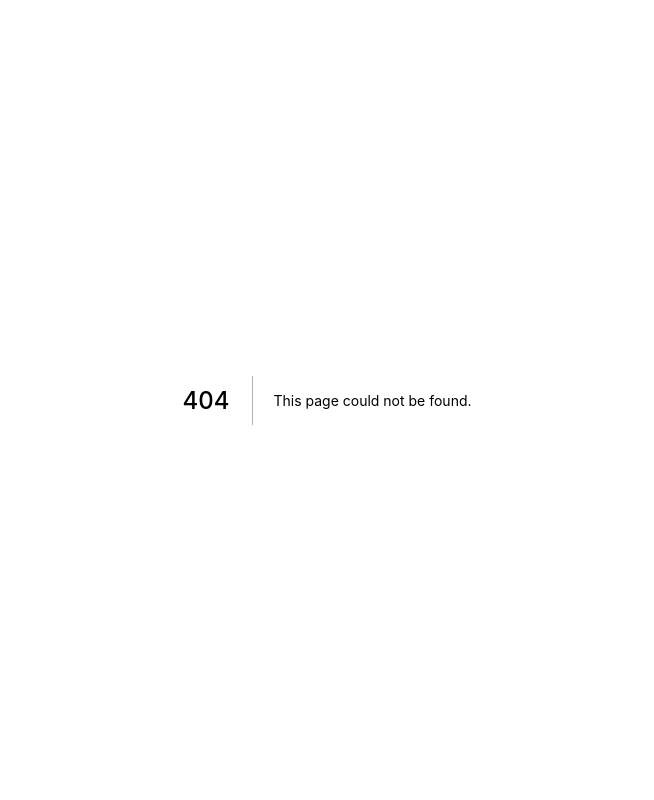
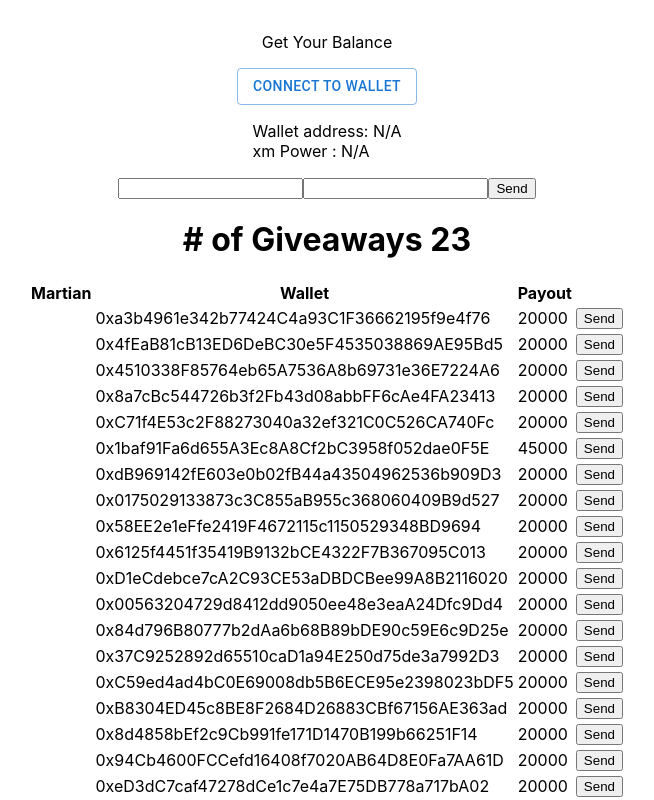
Before and after one commit to gggoaaat/xMooneyDapp, a Next.js app: page /giveaway in a window 1280 px wide. Before the commit this address had no page. Shown: the top 800 px of the page, without its empty margins (313-967 px from the left). Built offline with nearby package versions, Linux system fonts and the light colour scheme.

Commit message:
progress

```diff
--- a/components/martians/martianHolders.js
+++ b/components/bulk/giveaways.js
@@ -5,7 +5,7 @@ import ApiData from '../apiData';
 import Web3 from "web3";
 
 
-export default function MartianHolders(e) {
+export default function Giveaways(e) {
 
     const cors = require("cors")
     var cors_api_url = 'https://cors-anywhere.herokuapp.com/';
@@ -30,26 +30,29 @@ export default function MartianHolders(e) {
     function GetMinerPayout(props) {
 
         const [payoutData, setPayoutData] = useState({ rows: [
-            { "Martian": "1",  "WalletAddress": "0xE74bd9dA4d88B57Ea88E16F2978469bF73DB0774", "Mooney Earned w Reflections" : 35000 },
-            { "Martian": "2",  "WalletAddress": "0xC59ed4ad4bC0E69008db5B6ECE95e2398023bDF5", "Mooney Earned w Reflections" : 35000 },
-            { "Martian": "3",  "WalletAddress": "0xC7DC1454a66ADAE31824317447706174c136c0f7", "Mooney Earned w Reflections" : 35000 },
-            { "Martian": "4",  "WalletAddress": "0xD1CC76b7892e9F6b5B318B552A4Ac98812D6cEe9", "Mooney Earned w Reflections" : 35000 },
-            { "Martian": "5",  "WalletAddress": "0xb86b654D1BF7d68795cA5cF33d9B9dB065a4F2Cf", "Mooney Earned w Reflections" : 35000 },
-            { "Martian": "6",  "WalletAddress": "0x1baf91Fa6d655A3Ec8A8Cf2bC3958f052dae0F5E", "Mooney Earned w Reflections" : 35000 },
-            { "Martian": "7",  "WalletAddress": "0xB8304ED45c8BE8F2684D26883CBf67156AE363ad", "Mooney Earned w Reflections" : 35000 },
-            { "Martian": "8",  "WalletAddress": "0xdB969142fE603e0b02fB44a43504962536b909D3", "Mooney Earned w Reflections" : 35000 },
-            { "Martian": "9",  "WalletAddress": "0x37e57E5F8279f367Fb8FF48FAF5a5A87fBc37fe4", "Mooney Earned w Reflections" : 35000 },
-            { "Martian": "10", "WalletAddress": "0xe3F2d985474F59Aa2cEeFd9a4eB574b8797dE0C3", "Mooney Earned w Reflections" : 35000 },
-            { "Martian": "11", "WalletAddress": "0x37C9252892d65510caD1a94E250d75de3a7992D3", "Mooney Earned w Reflections" : 35000 },
-            { "Martian": "12", "WalletAddress": "0xA2216B7c998571Daf84bAb685B31FcE0F16753E7", "Mooney Earned w Reflections" : 35000 },
-            { "Martian": "13", "WalletAddress": "0x5750526d21809B0Fb39d48899DB3A3a17b3ec4a7", "Mooney Earned w Reflections" : 35000 },
-            { "Martian": "14", "WalletAddress": "0xd5745322Be72654761775586ed14C34713d805E5", "Mooney Earned w Reflections" : 35000 },
-            { "Martian": "15", "WalletAddress": "0x1a23609c868721bC6FdA3DdD71AaeC1aD377165c", "Mooney Earned w Reflections" : 35000 },
-            { "Martian": "16", "WalletAddress": "0x293a07a31af512E3284d8BD2d95C8e421911169E", "Mooney Earned w Reflections" : 35000 },
-            { "Martian": "17", "WalletAddress": "0xc85296B580c647C92eccAA89593bA8272eBff6d3", "Mooney Earned w Reflections" : 35000 },
-            { "Martian": "18", "WalletAddress": "0xB7C23C678E14339851bFFe9D01CeAF36BE67d972", "Mooney Earned w Reflections" : 35000 },
-            { "Martian": "19", "WalletAddress": "0xeD3dC7caf47278dCe1c7e4a7E75DB778a717bA02", "Mooney Earned w Reflections" : 35000 },
-            { "Martian": "20", "WalletAddress": "0x335D96bc142E52e66A1Ae24A4dd909045064EB95", "Mooney Earned w Reflections" : 35000 }
+            { "Winner": "01", "WalletAddress": "0xa3b4961e342b77424C4a93C1F36662195f9e4f76", "Mooney Earned w Reflections" : 20000 },
+            { "Winner": "02", "WalletAddress": "0x4fEaB81cB13ED6DeBC30e5F4535038869AE95Bd5", "Mooney Earned w Reflections" : 20000 },
+            { "Winner": "03", "WalletAddress": "0x4510338F85764eb65A7536A8b69731e36E7224A6", "Mooney Earned w Reflections" : 20000 },
+            { "Winner": "04", "WalletAddress": "0x8a7cBc544726b3f2Fb43d08abbFF6cAe4FA23413", "Mooney Earned w Reflections" : 20000 },
+            { "Winner": "05", "WalletAddress": "0xC71f4E53c2F88273040a32ef321C0C526CA740Fc", "Mooney Earned w Reflections" : 20000 },
+            { "Winner": "06", "WalletAddress": "0x1baf91Fa6d655A3Ec8A8Cf2bC3958f052dae0F5E", "Mooney Earned w Reflections" : 45000 },
+            { "Winner": "07", "WalletAddress": "0xdB969142fE603e0b02fB44a43504962536b909D3", "Mooney Earned w Reflections" : 20000 },
+            { "Winner": "08", "WalletAddress": "0x0175029133873c3C855aB955c368060409B9d527", "Mooney Earned w Reflections" : 20000 },
+            { "Winner": "09", "WalletAddress": "0x58EE2e1eFfe2419F4672115c1150529348BD9694", "Mooney Earned w Reflections" : 20000 },
+            { "Winner": "10", "WalletAddress": "0x6125f4451f35419B9132bCE4322F7B367095C013", "Mooney Earned w Reflections" : 20000 },
+            { "Winner": "11", "WalletAddress": "0xD1eCdebce7cA2C93CE53aDBDCBee99A8B2116020", "Mooney Earned w Reflections" : 20000 },
+            { "Winner": "12", "WalletAddress": "0x00563204729d8412dd9050ee48e3eaA24Dfc9Dd4", "Mooney Earned w Reflections" : 20000 },
+            { "Winner": "13", "WalletAddress": "0x84d796B80777b2dAa6b68B89bDE90c59E6c9D25e", "Mooney Earned w Reflections" : 20000 },
+            { "Winner": "14", "WalletAddress": "0x37C9252892d65510caD1a94E250d75de3a7992D3", "Mooney Earned w Reflections" : 20000 },
+            { "Winner": "15", "WalletAddress": "0xC59ed4ad4bC0E69008db5B6ECE95e2398023bDF5", "Mooney Earned w Reflections" : 20000 },
+            { "Winner": "16", "WalletAddress": "0xB8304ED45c8BE8F2684D26883CBf67156AE363ad", "Mooney Earned w Reflections" : 20000 },
+            { "Winner": "17", "WalletAddress": "0x8d4858bEf2c9Cb991fe171D1470B199b66251F14", "Mooney Earned w Reflections" : 20000 },
+            { "Winner": "18", "WalletAddress": "0x94Cb4600FCCefd16408f7020AB64D8E0Fa7AA61D", "Mooney Earned w Reflections" : 20000 },
+            { "Winner": "19", "WalletAddress": "0xeD3dC7caf47278dCe1c7e4a7E75DB778a717bA02", "Mooney Earned w Reflections" : 20000 },
+            { "Winner": "20", "WalletAddress": "0xDc5403A94EF5069bFfD5F11306baace7974c3C76", "Mooney Earned w Reflections" : 20000 },
+            { "Winner": "21", "WalletAddress": "0x4d01906D16c58f4E814d4C5DFC53D7d274743f32", "Mooney Earned w Reflections" : 25000 },
+            { "Winner": "22", "WalletAddress": "0x8addaF3F963A15B8B4c058E27762a511b6638413", "Mooney Earned w Reflections" : 25000 },
+            { "Winner": "23", "WalletAddress": "0xE73bae5ff0944458D1032346663b24a37475c4F3", "Mooney Earned w Reflections" : 25000 }
         ] });
         const [loaded, setLoaded] = useState(true);
 
@@ -71,7 +74,7 @@ export default function MartianHolders(e) {
                 <input key="Amount"></input>
                 <button onClick={() => sendMinerPayout({})}>Send</button>
             </form>
-                <h1># of Miners { payoutData.rows.length }</h1>
+                <h1># of Giveaways { payoutData.rows.length }</h1>
                 <table><thead><tr><th>Martian</th><th>Wallet</th><th>Payout</th><th></th></tr></thead><tbody>{loaded ? resultData : <tr><td colSpan="3">Loading</td></tr>}</tbody></table>
             </>)
     }
@@ -83,7 +86,26 @@ export default function MartianHolders(e) {
     }
 }
 
-
+// { "Martian": "1",  "WalletAddress": "0xE74bd9dA4d88B57Ea88E16F2978469bF73DB0774", "Mooney Earned w Reflections" : 35000 },
+// { "Martian": "2",  "WalletAddress": "0xC59ed4ad4bC0E69008db5B6ECE95e2398023bDF5", "Mooney Earned w Reflections" : 35000 },
+// { "Martian": "3",  "WalletAddress": "0xC7DC1454a66ADAE31824317447706174c136c0f7", "Mooney Earned w Reflections" : 35000 },
+// { "Martian": "4",  "WalletAddress": "0xD1CC76b7892e9F6b5B318B552A4Ac98812D6cEe9", "Mooney Earned w Reflections" : 35000 },
+// { "Martian": "5",  "WalletAddress": "0xb86b654D1BF7d68795cA5cF33d9B9dB065a4F2Cf", "Mooney Earned w Reflections" : 35000 },
+// { "Martian": "6",  "WalletAddress": "0x1baf91Fa6d655A3Ec8A8Cf2bC3958f052dae0F5E", "Mooney Earned w Reflections" : 35000 },
+// { "Martian": "7",  "WalletAddress": "0xB8304ED45c8BE8F2684D26883CBf67156AE363ad", "Mooney Earned w Reflections" : 35000 },
+// { "Martian": "8",  "WalletAddress": "0xdB969142fE603e0b02fB44a43504962536b909D3", "Mooney Earned w Reflections" : 35000 },
+// { "Martian": "9",  "WalletAddress": "0x37e57E5F8279f367Fb8FF48FAF5a5A87fBc37fe4", "Mooney Earned w Reflections" : 35000 },
+// { "Martian": "10", "WalletAddress": "0xe3F2d985474F59Aa2cEeFd9a4eB574b8797dE0C3", "Mooney Earned w Reflections" : 35000 },
+// { "Martian": "11", "WalletAddress": "0x37C9252892d65510caD1a94E250d75de3a7992D3", "Mooney Earned w Reflections" : 35000 },
+// { "Martian": "12", "WalletAddress": "0xA2216B7c998571Daf84bAb685B31FcE0F16753E7", "Mooney Earned w Reflections" : 35000 },
+// { "Martian": "13", "WalletAddress": "0x5750526d21809B0Fb39d48899DB3A3a17b3ec4a7", "Mooney Earned w Reflections" : 35000 },
+// { "Martian": "14", "WalletAddress": "0xd5745322Be72654761775586ed14C34713d805E5", "Mooney Earned w Reflections" : 35000 },
+// { "Martian": "15", "WalletAddress": "0x1a23609c868721bC6FdA3DdD71AaeC1aD377165c", "Mooney Earned w Reflections" : 35000 },
+// { "Martian": "16", "WalletAddress": "0x293a07a31af512E3284d8BD2d95C8e421911169E", "Mooney Earned w Reflections" : 35000 },
+// { "Martian": "17", "WalletAddress": "0xc85296B580c647C92eccAA89593bA8272eBff6d3", "Mooney Earned w Reflections" : 35000 },
+// { "Martian": "18", "WalletAddress": "0xB7C23C678E14339851bFFe9D01CeAF36BE67d972", "Mooney Earned w Reflections" : 35000 },
+// { "Martian": "19", "WalletAddress": "0xeD3dC7caf47278dCe1c7e4a7E75DB778a717bA02", "Mooney Earned w Reflections" : 35000 },
+// { "Martian": "20", "WalletAddress": "0x335D96bc142E52e66A1Ae24A4dd909045064EB95", "Mooney Earned w Reflections" : 35000 }
             //Pay Out Reward
             // { "WalletAddress": "0xE74bd9dA4d88B57Ea88E16F2978469bF73DB0774", "Mooney Earned w Reflections" : 10000},
             // { "WalletAddress": "0x1baf91Fa6d655A3Ec8A8Cf2bC3958f052dae0F5E", "Mooney Earned w Reflections" : 10000},
--- a/components/martians/martianHolderPayout.js
+++ b/components/bulk/index.js
@@ -1,8 +1,8 @@
 import WalletConnectProvider from "@walletconnect/web3-provider";
 import WalletBridge from '../walletBridge'
-import Miners from "./martianHolders";
+import giveaways from "./giveaways";
 
-export default function MartianHolderPayout() {
+export default function Index() {
 
     const bridgeParams = {
         tokenAddress: process.env.contractAddress,
@@ -42,7 +42,7 @@ export default function MartianHolderPayout() {
     let walletBridge1 = WalletBridge(dappParams);
 
     let currentUseState = walletBridge1.getUseStates();
-    let GetMiners = Miners(walletBridge1);
+    let GetMiners = giveaways(walletBridge1);
     let displayData = true ? GetMiners.GetMinerPayout() : "Loading!" //(<ul>{resultData}</ul>)
 
     return (
--- a/components/miners/miners.js
+++ b/components/miners/miners.js
@@ -34,7 +34,7 @@ export default function Miners(e) {
 
         useEffect(async () => {
             if (true) {
-                const url = doCORSRequest('https://us-east4-just-shape-317505.cloudfunctions.net/function-get?RunIt=1&Query=pending miner rewards&PayOutID=828');
+                const url = doCORSRequest('https://us-east4-just-shape-317505.cloudfunctions.net/function-get?RunIt=1&Query=pending miner rewards&PayOutID=921');
                 const options = {
                     method: 'GET',
                     //mode: 'no-cors',
--- a/next.config.js
+++ b/next.config.js
@@ -1,13 +1,15 @@
 module.exports = {
   reactStrictMode: true,
   analyticsId: '7vsHWbYwcKpA3lFTng2Qe9iNzE7',
-  env : {
-    contractAddress : "0x98631c69602083d04f83934576a53e2a133d482f",
-    infuraID : "b830c8484bf841d795848610ff791d5b",
+  env: {
+    contractAddress: "0x98631c69602083d04f83934576a53e2a133d482f",
+    infuraID: "b830c8484bf841d795848610ff791d5b",
     defaultGas: 210000,
-    debug : true
+    debug: true,
+    NEXT_PUBLIC_SERVER_URL: 'https://61xxdlusmokj.usemoralis.com:2053/server',
+    NEXT_PUBLIC_APP_ID: 'FQ5GoOcQK7LvYmmP0faqvWaTiD0kDQLqSkGpJNWf'
   },
   images: {
     domains: ['static.wixstatic.com'],
-},
+  },
 }
--- a/package.json
+++ b/package.json
@@ -15,15 +15,19 @@
     "@mui/material": "^5.2.2",
     "@portis/web3": "^4.0.6",
     "@walletconnect/web3-provider": "^1.6.6",
+    "@web3auth/web3auth": "^0.6.2",
     "authereum": "^0.1.14",
     "axios": "^0.24.0",
     "body-parser": "^1.19.0",
     "cors": "^2.8.5",
     "ethers": "^5.5.1",
     "jquery": "^3.6.0",
+    "magic-sdk": "^7.0.0",
+    "moralis": "^1.5.5",
     "next": "12.0.2",
     "react": "17.0.2",
     "react-dom": "17.0.2",
+    "react-moralis": "^1.3.2",
     "web3": "^1.6.0",
     "web3modal": "^1.9.4",
     "xhr2": "^0.2.1"
--- a/pages/_app.js
+++ b/pages/_app.js
@@ -1,7 +1,14 @@
+import { MoralisProvider } from "react-moralis";
 import '../styles/globals.css'
 
 function MyApp({ Component, pageProps }) {
-  return <Component {...pageProps} />
+
+  // <MoralisProvider
+  //   appId={process.env.NEXT_PUBLIC_APP_ID}
+  //   serverUrl={process.env.NEXT_PUBLIC_SERVER_URL}
+  // >
+    return <Component {...pageProps} />
+  // </MoralisProvider>
 }
 
 export default MyApp
--- a/pages/martians/index.js
+++ b/pages/giveaway/index.js
@@ -2,7 +2,7 @@ import Head from 'next/head'
 import styles from '../../styles/Home.module.css'
 import next from 'next';
 import Footer from '../../components/footer';
-import MinerPayout from '../../components/martians/martianHolderPayout';
+import MinerPayout from '../../components/bulk/index';
 
 export default function Home() {
 
--- a/pages/voting/index.js
+++ b/pages/voting/index.js
@@ -1,5 +1,5 @@
 import Head from 'next/head'
-import styles from '../styles/Home.module.css'
+import styles from '../../styles/Home.module.css'
 import next from 'next';
 import Footer from '../../components/footer';
 import Header from '../../components/header';
```
Also changed, not shown: pages/api/get_miners.js (added, +10 -0 lines), pages/index.js (+42 -12 lines), 1 other file (tests, documents, lock files or other folders).
